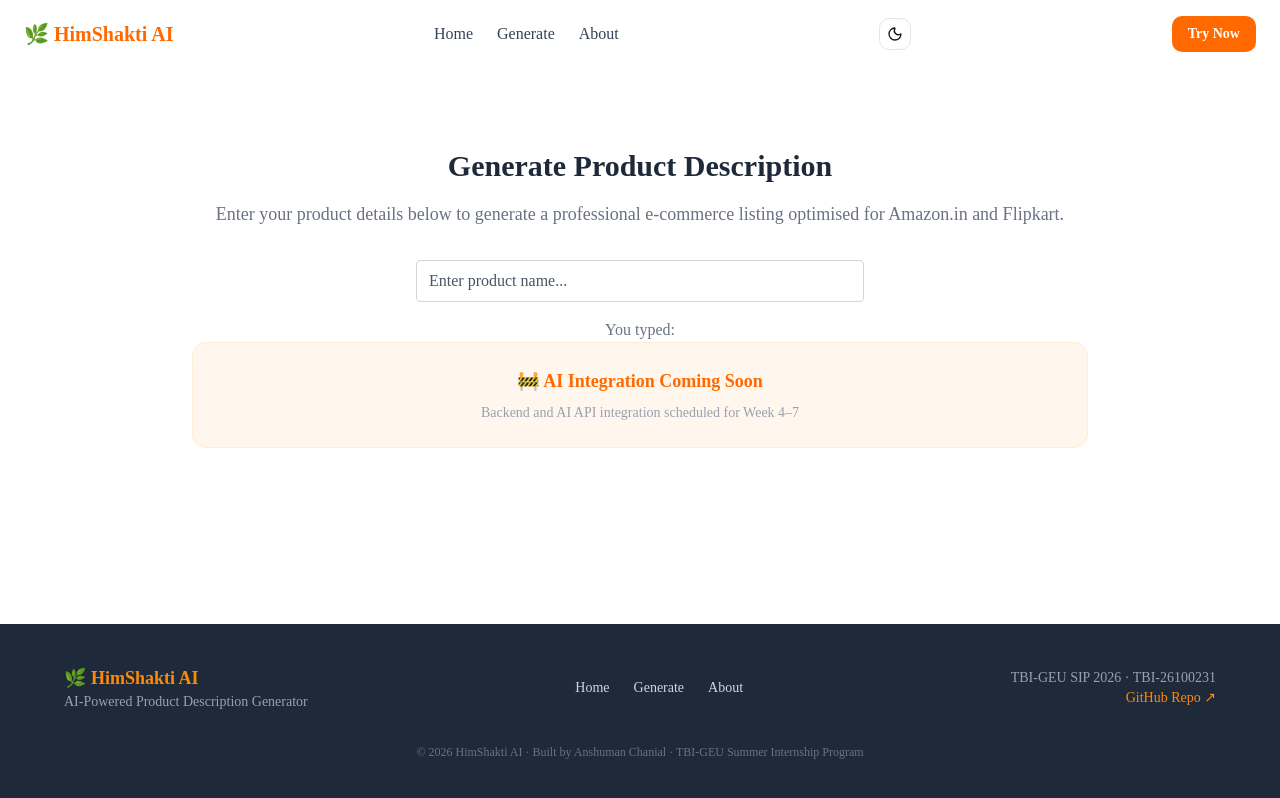
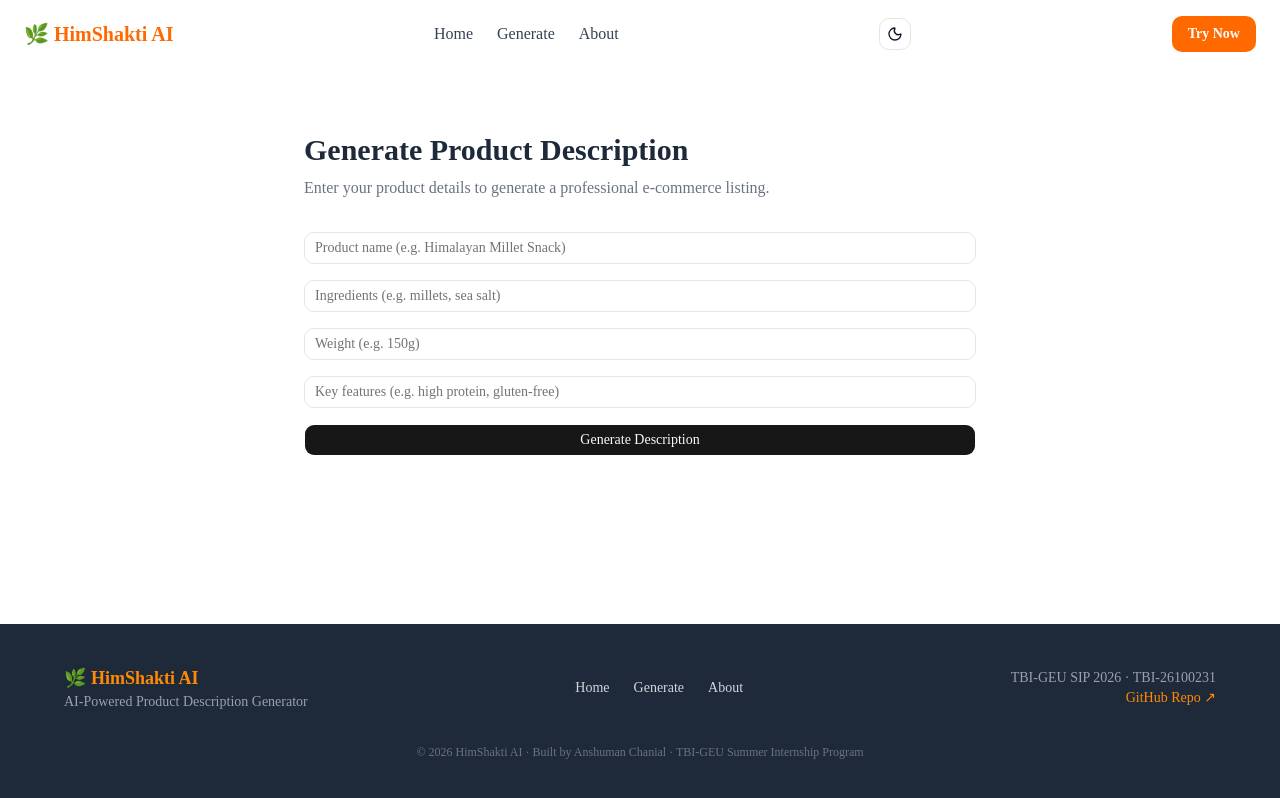
Before and after one commit to Anshuman-Chanial/HimShakti-AI-Product-Description-Generator, a Next.js app: page /generate in a window 1280 px wide. Built offline with nearby package versions, Linux system fonts and the light colour scheme.

Commit message:
Week - 4, 26-06-2026

```diff
--- a/app/generate/page.js
+++ b/app/generate/page.js
@@ -1,44 +1,172 @@
+// "use client";
+
+// import Navbar from "@/components/Navbar";
+// import Footer from "@/components/Footer";
+// import { useState } from "react";
+
+// export default function Generate() {
+//   const [productName, setProductName] = useState("");
+//   return (
+//     <main className="min-h-screen flex flex-col">
+//       <Navbar />
+
+//       <section className="flex-grow py-20 px-6 bg-white">
+//         <div className="max-w-4xl mx-auto text-center">
+
+//           <h1 className="text-3xl font-bold text-gray-800 mb-4">
+//             Generate Product Description
+//           </h1>
+
+//           <p className="text-gray-500 text-lg mb-8">
+//             Enter your product details below to generate a professional
+//             e-commerce listing optimised for Amazon.in and Flipkart.
+//           </p>
+
+//           <input
+//             type="text"
+//             value={productName}
+//             onChange={(e) => setProductName(e.target.value)}
+//             placeholder="Enter product name..."
+//             className="border border-gray-300 rounded px-3 py-2 w-full max-w-md mx-auto block mb-4 placeholder:text-gray-600 text-gray-800"
+//           />
+//           <p className="mt-2 text-gray-500">You typed: {productName}</p>
+
+//           <div className="p-6 bg-orange-50 rounded-xl border border-orange-100">
+//             <p className="text-orange-500 font-semibold text-lg">
+//               🚧 AI Integration Coming Soon
+//             </p>
+//             <p className="text-gray-400 text-sm mt-2">
+//               Backend and AI API integration scheduled for Week 4–7
+//             </p>
+//           </div>
+
+//         </div>
+//       </section>
+
+//       <Footer />
+//     </main>
+//   );
+// }
+
+
 "use client";
 
+import { useState } from "react";
 import Navbar from "@/components/Navbar";
 import Footer from "@/components/Footer";
-import { useState } from "react";
+import { Input } from "@/components/ui/input";
+import { Button } from "@/components/ui/button";
+import { Skeleton } from "@/components/ui/skeleton";
+import { toast } from "sonner";
 
 export default function Generate() {
+  // One useState per form field — same pattern you already know
   const [productName, setProductName] = useState("");
+  const [ingredients, setIngredients] = useState("");
+  const [weight, setWeight] = useState("");
+  const [features, setFeatures] = useState("");
+  const [tone, setTone] = useState("health-focused");
+
+  // Two NEW pieces of state needed for the fetch flow:
+  const [result, setResult] = useState(null);     // stores the generated description once it arrives
+  const [isLoading, setIsLoading] = useState(false); // tracks whether we're currently waiting for the backend
+
+  // This function runs when the Generate button is clicked
+  const handleGenerate = async () => {
+    // Basic validation — matches what your backend already checks
+    if (!productName) {
+      toast.error("Please enter a product name");
+      return;
+    }
+
+    setIsLoading(true);   // show the skeleton
+    setResult(null);      // clear any previous result
+
+    try {
+      const response = await fetch("http://localhost:5000/api/generate", {
+        method: "POST",
+        headers: { "Content-Type": "application/json" },
+        body: JSON.stringify({ productName, ingredients, weight, features, tone }),
+      });
+
+      if (!response.ok) {
+        throw new Error("Backend returned an error");
+      }
+
+      const data = await response.json();
+      setResult(data);
+      toast.success("Description generated!");
+
+    } catch (error) {
+      toast.error("Could not connect to backend. Is the server running?");
+      console.error(error);
+
+    } finally {
+      setIsLoading(false);  // hide the skeleton, whether it succeeded or failed
+    }
+  };
+
   return (
     <main className="min-h-screen flex flex-col">
       <Navbar />
 
-      <section className="flex-grow py-20 px-6 bg-white">
-        <div className="max-w-4xl mx-auto text-center">
+      <section className="flex-grow py-16 px-6 bg-white dark:bg-gray-950">
+        <div className="max-w-2xl mx-auto">
 
-          <h1 className="text-3xl font-bold text-gray-800 mb-4">
+          <h1 className="text-3xl font-bold text-gray-800 dark:text-gray-100 mb-2">
             Generate Product Description
           </h1>
-
-          <p className="text-gray-500 text-lg mb-8">
-            Enter your product details below to generate a professional
-            e-commerce listing optimised for Amazon.in and Flipkart.
+          <p className="text-gray-500 dark:text-gray-400 mb-8">
+            Enter your product details to generate a professional e-commerce listing.
           </p>
 
-          <input
-            type="text"
-            value={productName}
-            onChange={(e) => setProductName(e.target.value)}
-            placeholder="Enter product name..."
-            className="border border-gray-300 rounded px-3 py-2 w-full max-w-md mx-auto block mb-4 placeholder:text-gray-600 text-gray-800"
-          />
-          <p className="mt-2 text-gray-500">You typed: {productName}</p>
+          <div className="space-y-4">
+            <Input
+              placeholder="Product name (e.g. Himalayan Millet Snack)"
+              value={productName}
+              onChange={(e) => setProductName(e.target.value)}
+            />
+            <Input
+              placeholder="Ingredients (e.g. millets, sea salt)"
+              value={ingredients}
+              onChange={(e) => setIngredients(e.target.value)}
+            />
+            <Input
+              placeholder="Weight (e.g. 150g)"
+              value={weight}
+              onChange={(e) => setWeight(e.target.value)}
+            />
+            <Input
+              placeholder="Key features (e.g. high protein, gluten-free)"
+              value={features}
+              onChange={(e) => setFeatures(e.target.value)}
+            />
 
-          <div className="p-6 bg-orange-50 rounded-xl border border-orange-100">
-            <p className="text-orange-500 font-semibold text-lg">
-              🚧 AI Integration Coming Soon
-            </p>
-            <p className="text-gray-400 text-sm mt-2">
-              Backend and AI API integration scheduled for Week 4–7
-            </p>
+            <Button onClick={handleGenerate} disabled={isLoading} className="w-full">
+              {isLoading ? "Generating..." : "Generate Description"}
+            </Button>
           </div>
+
+          {/* Skeleton shows ONLY while isLoading is true */}
+          {isLoading && (
+            <div className="mt-8 space-y-2">
+              <Skeleton className="h-4 w-3/4" />
+              <Skeleton className="h-4 w-full" />
+              <Skeleton className="h-4 w-5/6" />
+            </div>
+          )}
+
+          {/* Result shows ONLY once we have data AND we're not loading */}
+          {result && !isLoading && (
+            <div className="mt-8 p-6 bg-orange-50 dark:bg-gray-800 rounded-xl border border-orange-100 dark:border-gray-700">
+              <h3 className="font-bold text-gray-800 dark:text-gray-100 mb-2">
+                {result.productName}
+              </h3>
+              <p className="text-gray-700 dark:text-gray-300">
+                {result.generatedText}
+              </p>
+            </div>
+          )}
 
         </div>
       </section>
--- a/app/layout.js
+++ b/app/layout.js
@@ -22,7 +22,7 @@ export default function RootLayout({ children }) {
   return (
     <html lang="en" className={`${geistSans.variable} ${geistMono.variable} h-full antialiased`} suppressHydrationWarning>
       <body className="min-h-full flex flex-col bg-white dark:bg-gray-950 text-gray-900 dark:text-gray-100 transition-colors">
-        <ThemeProvider attribute="class" defaultTheme="system" enableSystem>
+        <ThemeProvider attribute="class" defaultTheme="system" enableSystem disableTransitionOnChange>
           {children}
           <Toaster />
         </ThemeProvider>
--- a/components/theme-toggle.jsx
+++ b/components/theme-toggle.jsx
@@ -1,11 +1,21 @@
 "use client";
 
+import { useState, useEffect } from "react";
 import { useTheme } from "next-themes";
 import { Button } from "@/components/ui/button";
 import { Moon, Sun } from "lucide-react";
 
 export function ThemeToggle() {
   const { theme, setTheme } = useTheme();
+  const [mounted, setMounted] = useState(false);
+
+  useEffect(() => {
+    setMounted(true);
+  }, []);
+
+  if (!mounted) {
+    return <Button variant="outline" size="icon" disabled />;
+  }
 
   return (
     <Button
```
